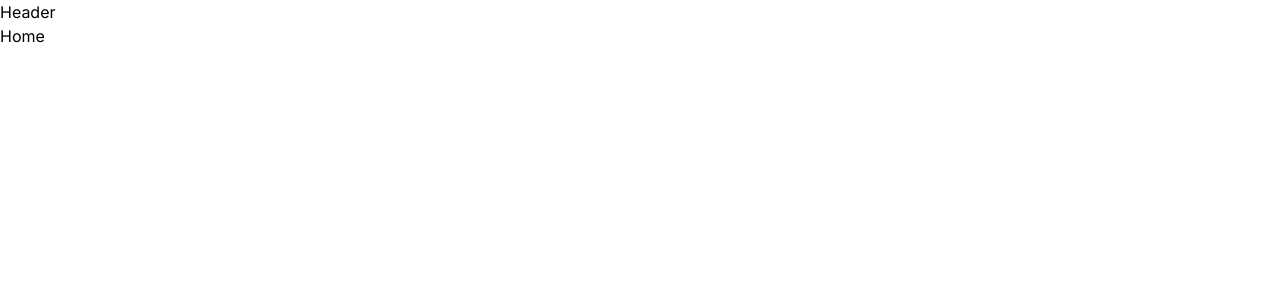
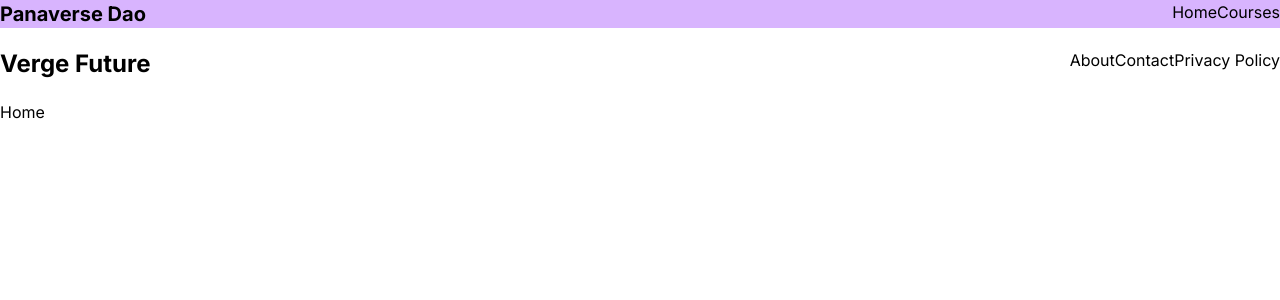
Before and after one commit to alihotshot/nextJS, a Next.js app in the folder my-app/: page / in a window 1280 px wide. Shown: the top 300 px of the page. Built offline with nearby package versions, Linux system fonts and the light colour scheme.

Commit message:
31 222
31 222

```diff
--- /dev/null
+++ b/my-app/src/app/components/layouts/Footer.tsx
@@ -0,0 +1,17 @@
+
+const Footer = () => {
+    return (
+        <footer className="flex justify-between max-w-screen-xl mx-auto my-5">
+            <div>
+                <h2 className="font-bold text-2xl">Verge Future</h2>
+            </div>
+            <ul className="flex">
+                <li>About</li>
+                <li>Contact</li>
+                <li>Privacy Policy</li>
+            </ul>
+        </footer>
+    )
+}
+
+export default Footer
--- a/my-app/src/app/components/layouts/Header.tsx
+++ b/my-app/src/app/components/layouts/Header.tsx
@@ -1,6 +1,14 @@
-function Header() {
+const Header = () => {
   return (
-    <div>Header</div>
+    <header className="flex justify-between max-w-screen-xl mx-auto bg-purple-300">
+      <div>
+        <h2 className="text-xl font-bold">Panaverse Dao</h2>
+      </div>
+      <ul className="flex">
+        <li>Home</li>
+        <li>Courses</li>
+      </ul>
+    </header>
   )
 }
 
--- a/my-app/src/app/layout.tsx
+++ b/my-app/src/app/layout.tsx
@@ -2,6 +2,7 @@ import type { Metadata } from 'next'
 import { Inter } from 'next/font/google'
 import './globals.css'
 import Header from './components/layouts/Header'
+import Footer from './components/layouts/Footer'
 
 const inter = Inter({ subsets: ['latin'] })
 
@@ -18,8 +19,8 @@ export default function RootLayout({
   return (
     <html lang="en">
       <body className={inter.className}>
-        <    Header />
-
+        <Header />
+        <Footer />
         {children}
       </body>
     </html>
--- a/package.json
+++ b/package.json
@@ -8,5 +8,8 @@
   },
   "keywords": [],
   "author": "",
-  "license": "ISC"
+  "license": "ISC",
+  "devDependencies": {
+    "prettier": "3.0.3"
+  }
 }
```
